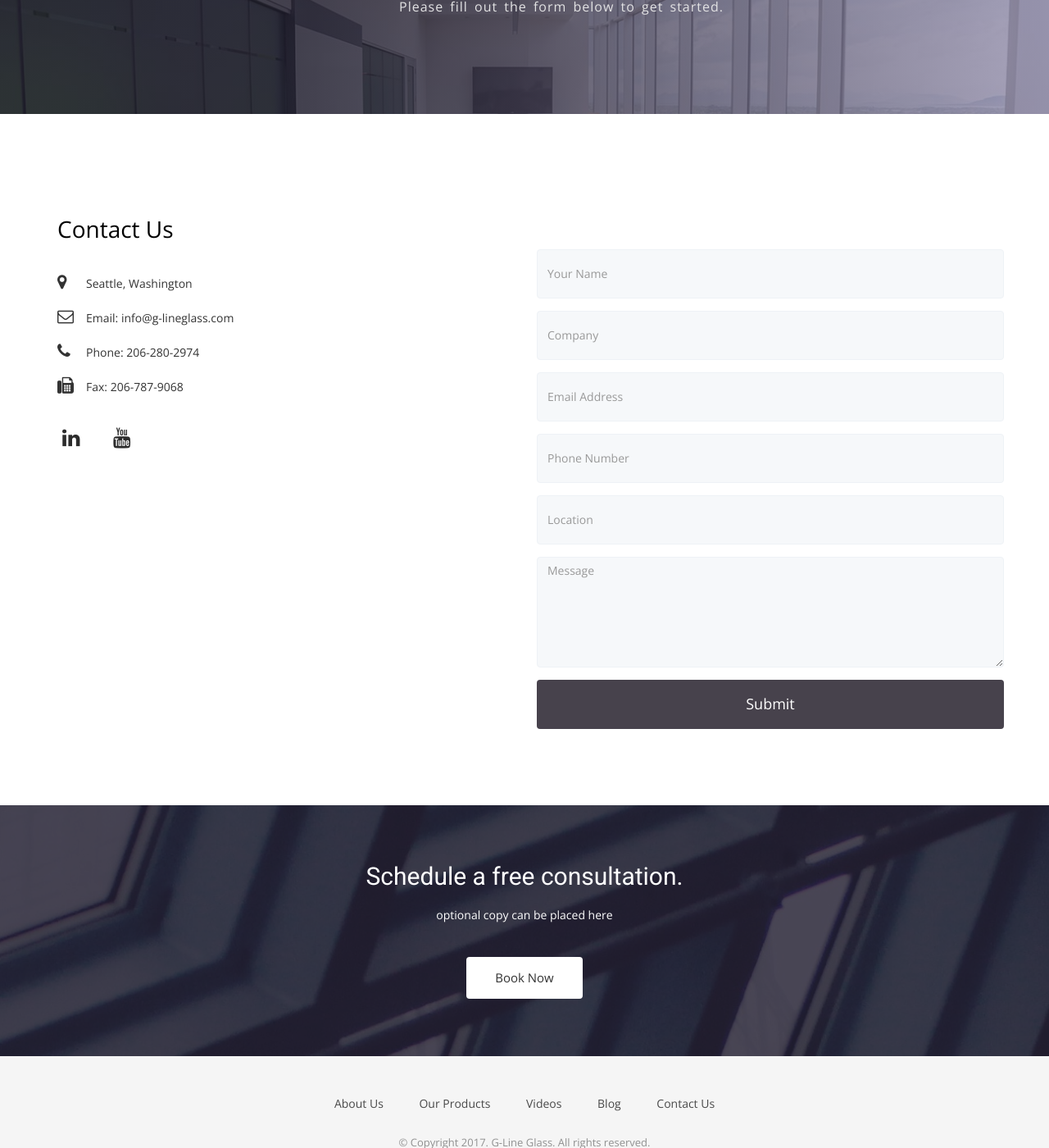
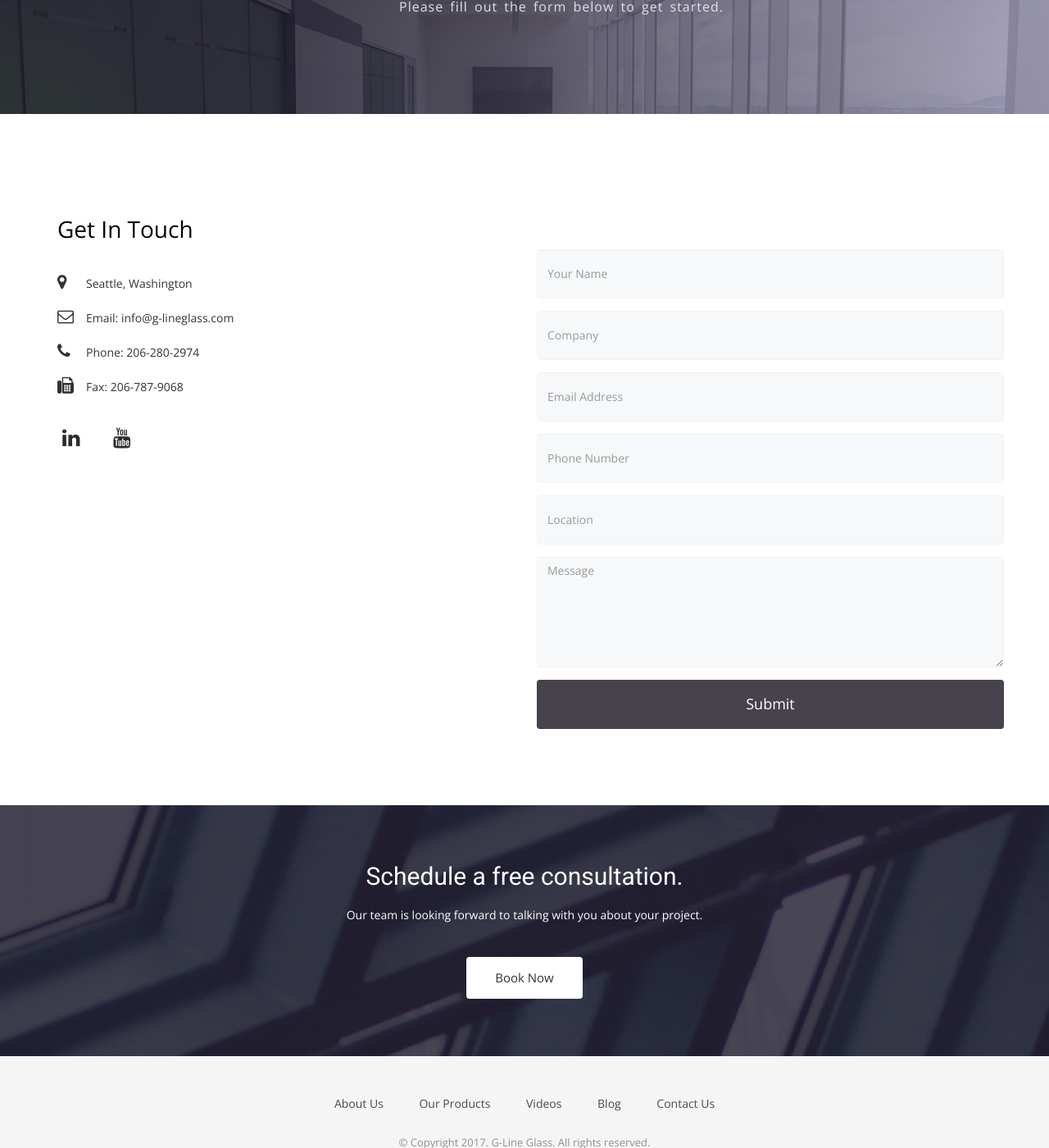
Before and after one commit to maryyphamm/glineglass, a Jekyll site: the page built from contact.html, in a window 1280 px wide and 1400 px high, scrolled down 349 px. Shown: the whole window at 82% size. Built offline with Jekyll 4.4.1, drawn with Linux system fonts in a browser that asks for light colours; nearby versions of some CDN libraries; some web fonts are replaced.

Commit message:
Update Contact Page

```diff
--- a/contact.html
+++ b/contact.html
@@ -23,7 +23,7 @@ permalink: /contact/
     <div id="contact-box" class="row">
       <div class="col-md-6 col-sm-12">
         <div class="block">
-          <h2>Contact Us</h2>
+          <h2>Get In Touch</h2>
           <ul class="address-block">
             <li>
               <i class="fa fa-map-marker"></i>Seattle, Washington
@@ -86,7 +86,7 @@ permalink: /contact/
       <div class="col-md-12">
         <div class="block">
           <h2>Schedule a free consultation.</h2>
-          <p>optional copy can be placed here</p>
+          <p>Our team is looking forward to talking with you about your project.</p>
           <a class="btn btn-default btn-call-to-action" href="mailto:tom.moore@g-lineglass.com" >Book Now</a>
         </div>
       </div>
```
Also changed, not shown: other parts of contact.html (+1 -1 lines).
